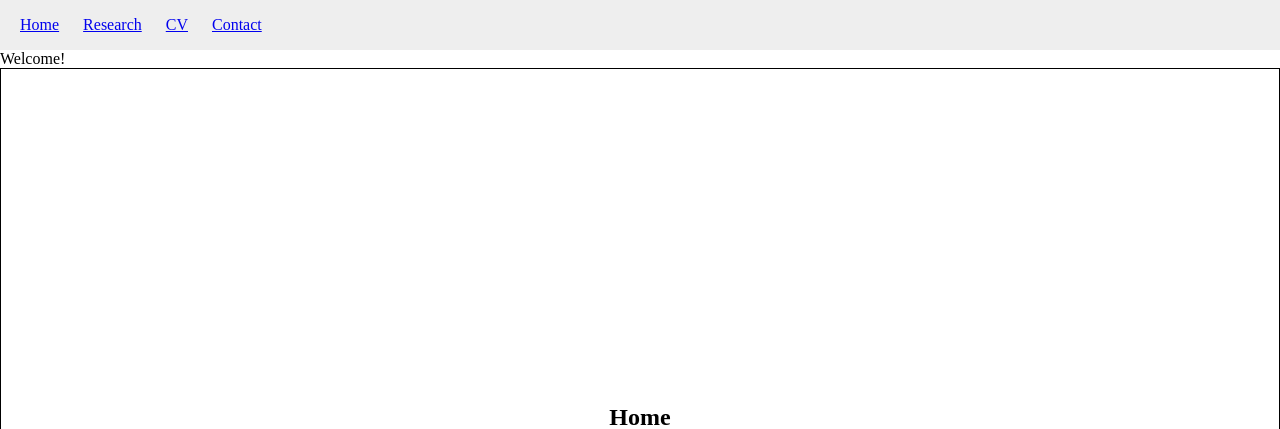
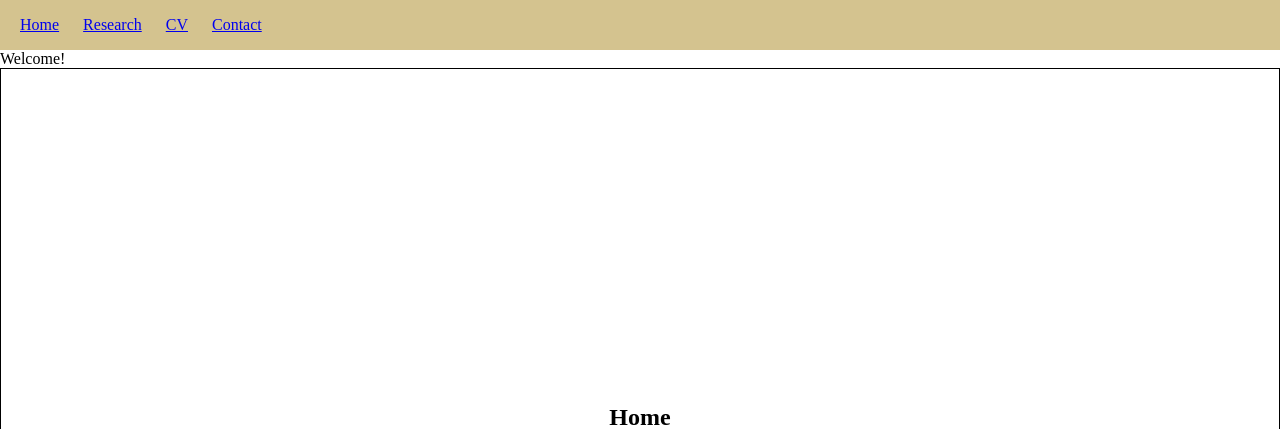
Before and after one commit to MichelleMuth/michellemuth.github.io, a PHP site: page / in a window 1280 px wide. Shown: the top 429 px of the page. Run offline with PHP 8.4, Linux system fonts and the light colour scheme.

Commit message:
Update style.css

```diff
--- a/style.css
+++ b/style.css
@@ -11,7 +11,7 @@ header {
     right: 0;
     height: 50px;
     line-height: 50px;
-    background-color: #eee;
+    background-color: #d4c38f;
 }
 
 header * {
```
